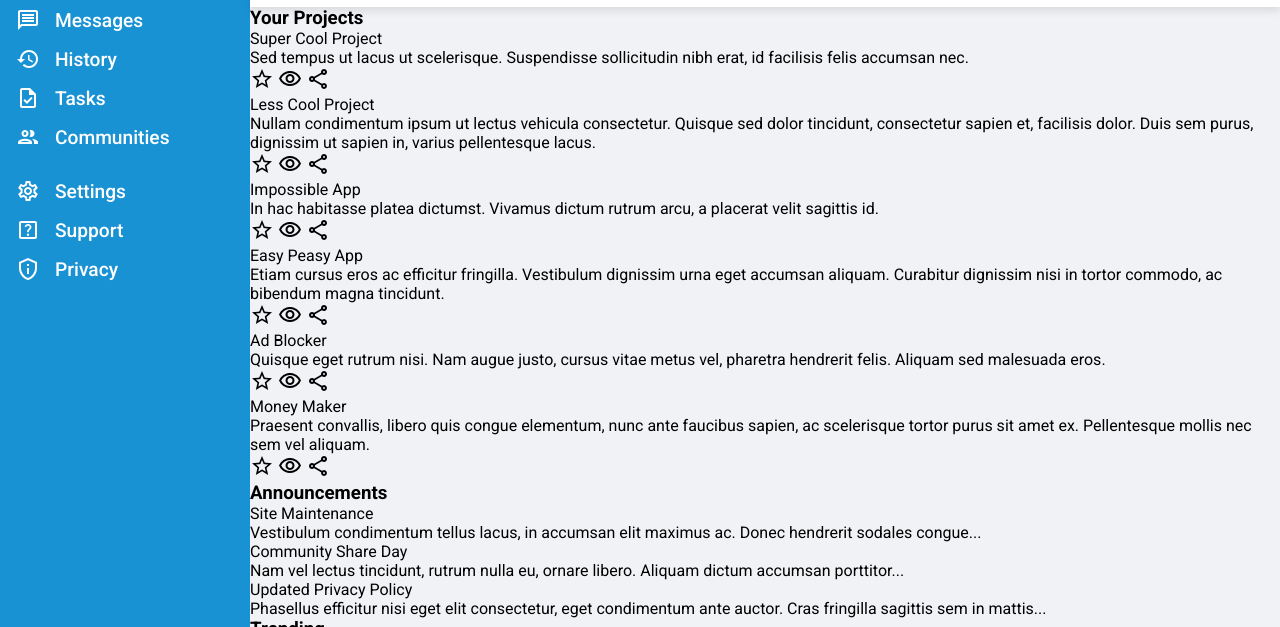
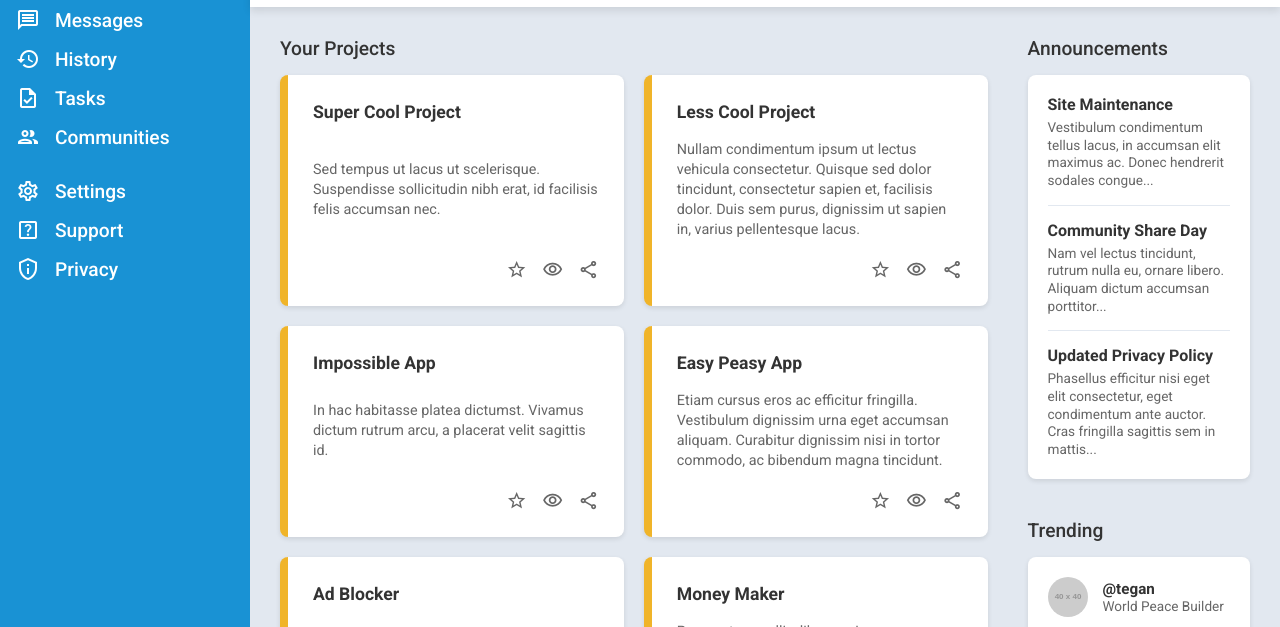
Before and after one commit to bit2swaz/admin-dashboard, a plain HTML site: page index.html in a window 1280 px wide. Shown: the part 173-800 px from the top of the page. Drawn offline with Linux system fonts and the light colour scheme; placeholder pictures from the web are drawn by us.

Commit message:
add main content styling

```diff
--- a/style.css
+++ b/style.css
@@ -197,3 +197,152 @@ html {
 .action-buttons button:hover {
     background-color: #147ab3;
 }
+
+/* Main Content Styling */
+.main-content {
+    grid-column: 2; /* Main content column */
+    grid-row: 2; /* Main content row */
+    background-color: #e2e8f0; /* Light grey background for main content area */
+    padding: 20px;
+
+    display: grid; /* Make main content a grid for its sections */
+    grid-template-columns: 3fr 1fr; /* Projects take 3 parts, announcements/trending take 1 part */
+    grid-template-rows: auto 1fr; /* Projects row, then announcements/trending row */
+    gap: 20px; /* Gap between main content sections */
+}
+
+.projects-section {
+    grid-column: 1;
+    grid-row: 1 / span 2; /* Spans both rows of main content grid */
+    padding: 10px; /* Internal padding */
+}
+
+.projects-section h3,
+.announcements-section h3,
+.trending-section h3 {
+    font-size: 1.2rem;
+    color: #333;
+    margin-bottom: 15px;
+    font-weight: 500;
+}
+
+.project-cards {
+    display: grid;
+    /* Auto-fit columns for responsive cards */
+    grid-template-columns: repeat(auto-fit, minmax(280px, 1fr));
+    gap: 20px; /* Gap between project cards */
+}
+
+.card {
+    background-color: #ffffff; /* White background for cards */
+    border-left: 8px solid #f0b429; /* Orange border on left */
+    border-radius: 8px;
+    padding: 25px;
+    box-shadow: 0 2px 5px rgba(0,0,0,0.1);
+    display: flex; /* Flex for content inside card */
+    flex-direction: column;
+    gap: 10px;
+}
+
+.card .title {
+    font-size: 1.1rem;
+    font-weight: 700;
+    color: #333;
+    margin-bottom: 5px;
+}
+
+.card p {
+    font-size: 0.9rem;
+    color: #666;
+    line-height: 1.4;
+    flex-grow: 1; /* Allow paragraph to grow and push actions to bottom */
+}
+
+.card-actions {
+    display: flex;
+    justify-content: flex-end; /* Push icons to the right */
+    gap: 15px;
+    margin-top: 10px;
+}
+
+.card-actions .material-icons-outlined {
+    font-size: 1.3rem;
+    color: #666;
+    cursor: pointer;
+}
+
+.announcements-section {
+    grid-column: 2;
+    grid-row: 1;
+    padding: 10px; /* Internal padding */
+}
+
+.announcement-items {
+    background-color: #ffffff;
+    border-radius: 8px;
+    padding: 20px;
+    box-shadow: 0 2px 5px rgba(0,0,0,0.1);
+    display: grid;
+    gap: 15px; /* Space between announcements */
+}
+
+.announcement-card {
+    padding-bottom: 15px;
+    border-bottom: 1px solid #e2e8f0; /* Light separator line */
+}
+
+.announcement-card:last-child {
+    border-bottom: none; /* No border for the last one */
+    padding-bottom: 0;
+}
+
+.announcement-title {
+    font-size: 1rem;
+    font-weight: 700;
+    color: #333;
+    margin-bottom: 5px;
+}
+
+.announcement-text {
+    font-size: 0.85rem;
+    color: #666;
+    line-height: 1.3;
+}
+
+.trending-section {
+    grid-column: 2;
+    grid-row: 2;
+    padding: 10px; /* Internal padding */
+}
+
+.trending-items {
+    background-color: #ffffff;
+    border-radius: 8px;
+    padding: 20px;
+    box-shadow: 0 2px 5px rgba(0,0,0,0.1);
+    display: grid;
+    gap: 15px; /* Space between trending profiles */
+}
+
+.trending-profile {
+    display: grid;
+    grid-template-columns: auto 1fr; /* Avatar and text info */
+    align-items: center;
+    gap: 15px;
+}
+
+.trending-profile .avatar-small {
+    width: 40px;
+    height: 40px;
+}
+
+.trending-info p:first-child {
+    font-weight: 700;
+    color: #333;
+    font-size: 0.95rem;
+}
+
+.trending-info p:last-child {
+    color: #666;
+    font-size: 0.85rem;
+}
```
